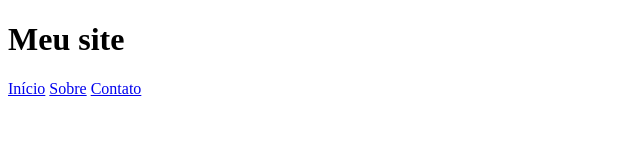
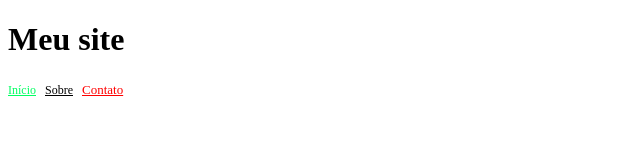
Before and after one commit to danielfsilva11-sketch/pasta_proj_base, a plain HTML site: page index.html in a window 1280 px wide. Shown: the whole page, without its empty margins (0-640 px from the left). Drawn offline with Linux system fonts and the light colour scheme.

Commit message:
formatação dinicial do cabeçalho

```diff
--- a/index.html
+++ b/index.html
@@ -8,9 +8,12 @@
 <body>
     <header>
         <h1>Meu site </h1>
-        <a href="#">Início</a>
-        <a href="#">Sobre</a>
-        <a href="#">Contato</a>
+        <a href="#" style="color: rgb(0, 255, 98); margin-right: 5px; font-size: 12px ;"
+        >Início</a>
+        <a href="#" style="color: black;margin-right: 5px; font-size: 12px;"
+        >Sobre</a>
+        <a href="#" style="color: rgb(255, 0, 0); margin-right: 5px; font-size: 13px;"
+        >Contato</a>
     </header>
 
 </body>
```
